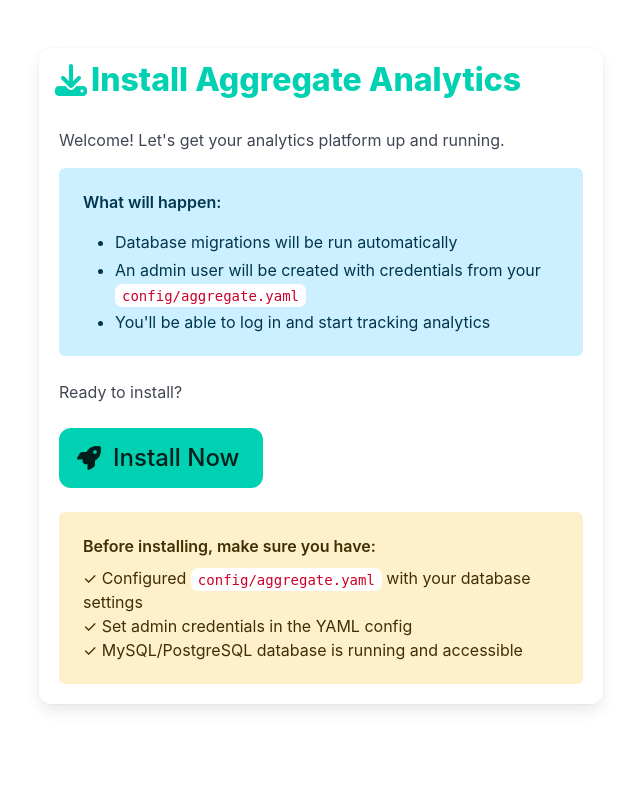
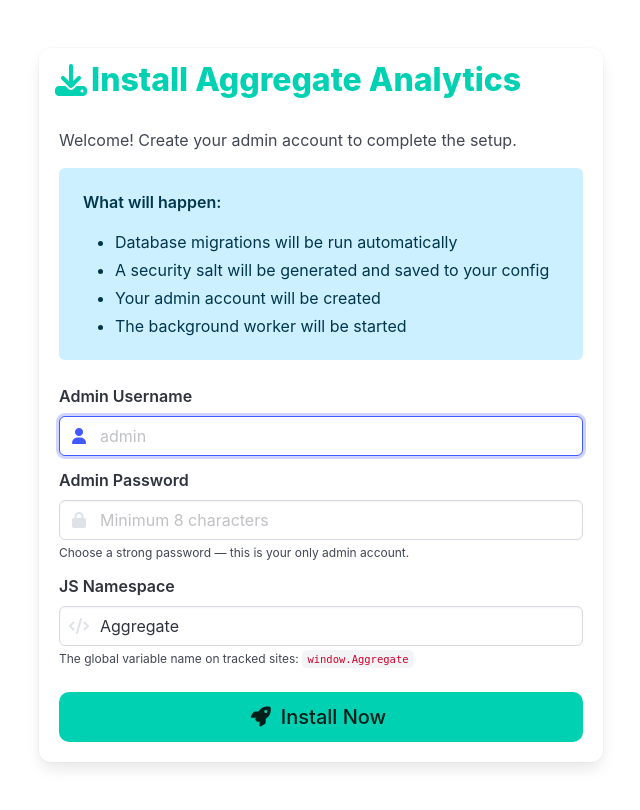
Before and after one commit to Subschema-LLC/aggregate, a Symfony app: template templates/install/index.html.twig in a window 1280 px wide. Shown: the whole page, without its empty margins (319-959 px from the left). Before the commit the page ends 710 px from the top, so only its background shows below. Run offline with Twig, Linux system fonts and the light colour scheme; the template is opened without the code that fills it, so the values that code supplies are empty; some libraries are stand-ins or nearby versions.

Commit message:
Added `AggregateConfigLoader::set` method for dynamic config updates, improved `InstallationChecker` logic, enhanced installation flow with admin credentials input, and updated templates for better user experience during installation.

```diff
--- a/templates/install/index.html.twig
+++ b/templates/install/index.html.twig
@@ -15,40 +15,59 @@
                 </span>
             </h1>
 
+            {% for message in app.flashes('error') %}
+                <div class="notification is-danger is-light">{{ message }}</div>
+            {% endfor %}
+
             <div class="content">
-                <p>Welcome! Let's get your analytics platform up and running.</p>
-
+                <p>Welcome! Create your admin account to complete the setup.</p>
                 <div class="notification is-info is-light">
                     <p><strong>What will happen:</strong></p>
                     <ul>
                         <li>Database migrations will be run automatically</li>
-                        <li>An admin user will be created with credentials from your <code>config/aggregate.yaml</code></li>
-                        <li>You'll be able to log in and start tracking analytics</li>
+                        <li>A security salt will be generated and saved to your config</li>
+                        <li>Your admin account will be created</li>
+                        <li>The background worker will be started</li>
                     </ul>
                 </div>
-
-                <p class="mt-4">Ready to install?</p>
             </div>
 
             <form action="{{ path('app_install_execute') }}" method="post">
-                <div class="buttons">
-                    <button type="submit" class="button is-primary is-large">
-                        <span class="icon">
-                            <i class="fas fa-rocket"></i>
-                        </span>
-                        <span>Install Now</span>
-                    </button>
+                <div class="field">
+                    <label class="label">Admin Username</label>
+                    <div class="control has-icons-left">
+                        <input class="input" type="text" name="admin_username" placeholder="admin" required autofocus>
+                        <span class="icon is-left"><i class="fas fa-user"></i></span>
+                    </div>
+                </div>
+
+                <div class="field">
+                    <label class="label">Admin Password</label>
+                    <div class="control has-icons-left">
+                        <input class="input" type="password" name="admin_password" placeholder="Minimum 8 characters" required minlength="8">
+                        <span class="icon is-left"><i class="fas fa-lock"></i></span>
+                    </div>
+                    <p class="help">Choose a strong password — this is your only admin account.</p>
+                </div>
+
+                <div class="field">
+                    <label class="label">JS Namespace</label>
+                    <div class="control has-icons-left">
+                        <input class="input" type="text" name="js_namespace" placeholder="Aggregate" value="Aggregate">
+                        <span class="icon is-left"><i class="fas fa-code"></i></span>
+                    </div>
+                    <p class="help">The global variable name on tracked sites: <code>window.Aggregate</code></p>
+                </div>
+
+                <div class="field mt-5">
+                    <div class="control">
+                        <button type="submit" class="button is-primary is-fullwidth is-medium">
+                            <span class="icon"><i class="fas fa-rocket"></i></span>
+                            <span>Install Now</span>
+                        </button>
+                    </div>
                 </div>
             </form>
-
-            <div class="notification is-warning is-light mt-5">
-                <strong>Before installing, make sure you have:</strong>
-                <ul class="mt-2">
-                    <li>✓ Configured <code>config/aggregate.yaml</code> with your database settings</li>
-                    <li>✓ Set admin credentials in the YAML config</li>
-                    <li>✓ MySQL/PostgreSQL database is running and accessible</li>
-                </ul>
-            </div>
         </div>
     </div>
 </div>
```
Also changed, not shown: src/Controller/InstallController.php (+34 -25 lines), src/Service/AggregateConfigLoader.php (+33 -7 lines), src/Service/InstallationChecker.php (+7 -23 lines).
